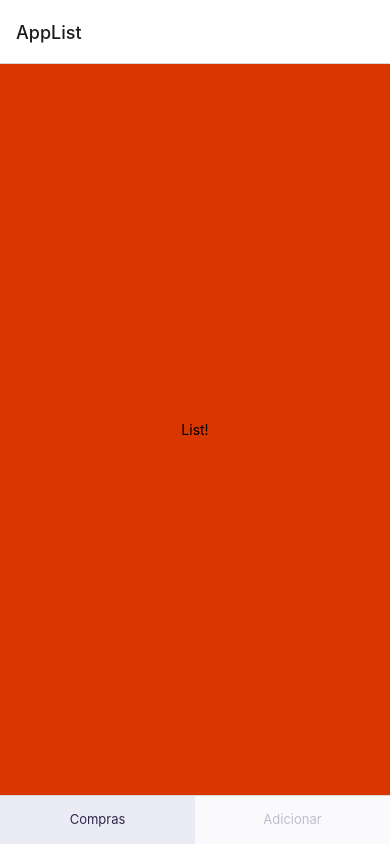
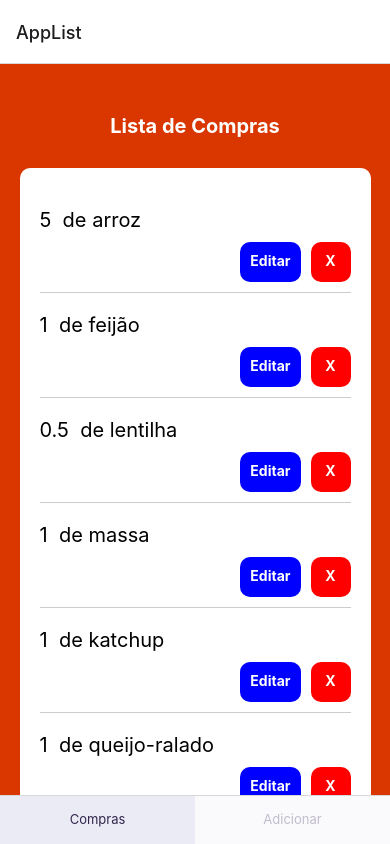
Before and after one commit to denissonpaulo/reactnative, a React Native app: screen / in a window 390 px wide. Built offline with nearby package versions, Linux system fonts and the light colour scheme.

Commit message:
Criando a listagem

```diff
--- /dev/null
+++ b/AppItem.js
@@ -0,0 +1,68 @@
+
+import React from 'react';
+import {StyleSheet, Text, View, TouchableOpacity} from 'react-native';
+
+export default function AppItem(props){
+    return (
+        <View style={styles.container}>
+          <Text style={styles.textItem}>{props.item}</Text>
+          <View style={styles.buttonsContainer}>
+            <TouchableOpacity style={styles.deleteButton} >
+                <Text style={styles.buttonText}>X</Text>
+            </TouchableOpacity>
+            <TouchableOpacity style={styles.editButton} >
+                <Text style={styles.buttonText}>Editar</Text>
+            </TouchableOpacity>
+          </View>
+        </View>
+      );
+}
+
+
+const styles = StyleSheet.create({
+    container: {
+      backgroundColor: '#fff',
+      marginTop: 20,
+      width: '100%'
+    },
+    buttonsContainer: {
+        flexDirection: 'row-reverse',
+        alignItems: 'flex-end',
+        borderBottomWidth: 1,
+        borderBottomColor: '#CCC',
+        paddingBottom: 10,
+        marginTop: 10,
+    },
+    editButton: {
+        marginLeft: 10,
+        height: 40,
+        backgroundColor: 'blue',
+        borderRadius: 10,
+        padding: 10,
+        fontSize: 12,
+        elevation: 10,
+        shadowOpacity: 10,
+        shadowColor: '#ccc',
+        alignItems: 'center'
+    },
+    deleteButton: {
+        marginLeft: 10,
+        height: 40,
+        width: 40,
+        backgroundColor: 'red',
+        borderRadius: 10,
+        padding: 10,
+        fontSize: 12,
+        elevation: 10,
+        shadowOpacity: 10,
+        shadowColor: '#ccc',
+        alignItems: 'center'
+    },
+    buttonText: {
+        color: '#fff',
+        fontWeight: 'bold',
+    },
+    textItem: {
+        fontSize: 20,
+    }
+  });
--- a/AppList.js
+++ b/AppList.js
@@ -1,21 +1,63 @@
 import { StatusBar } from 'expo-status-bar';
-import React from 'react';
-import { StyleSheet, Text, View } from 'react-native';
+import React, {useState} from 'react';
+import { StyleSheet, View, Text, ScrollView } from 'react-native';
+import AppItem from './AppItem';
+
 
 export default function AppList() {
+
+
+  const [items, setItems] = useState([
+    {id: 1, quantidade: 5, descricao: "arroz" },
+    {id: 2, quantidade: 1, descricao: "feijão" },
+    {id: 3, quantidade: 0.5, descricao: "lentilha" },
+    {id: 4, quantidade: 1, descricao: "massa" },
+    {id: 5, quantidade: 1, descricao: "katchup" },
+    {id: 6, quantidade: 1, descricao: "queijo-ralado" }
+  ]);
+
+
   return (
     <View style={styles.container}>
-      <Text>List!</Text>
-      <StatusBar style="light" />
+        <StatusBar style="light" />
+        <Text style={styles.title}>Lista de Compras</Text>
+        <ScrollView
+            style={styles.scrollContainer}
+            contentContainerStyle={styles.itemsContainer}>
+            { items.map(item => {
+                return <AppItem key={item.id} id={item.id} item={item.quantidade + '  de ' + item.descricao} />
+            }) }
+        </ScrollView>
     </View>
   );
 }
+
 
 const styles = StyleSheet.create({
   container: {
     flex: 1,
     backgroundColor: '#D93600',
     alignItems: 'center',
-    justifyContent: 'center',
+    justifyContent: 'center'
+  },
+  title: {
+    color: '#fff',
+    fontSize: 20,
+    fontWeight: 'bold',
+    marginTop: 50,
+    marginBottom: 20
+  },
+  scrollContainer: {
+    flex: 1,
+    width: '90%'
+  },
+  itemsContainer: {
+    flex: 1,
+    marginTop: 10,
+    padding: 20,
+    borderTopLeftRadius: 10,
+    borderTopRightRadius: 10,
+    alignItems: 'stretch',
+    backgroundColor: '#fff'
   },
 });
```
